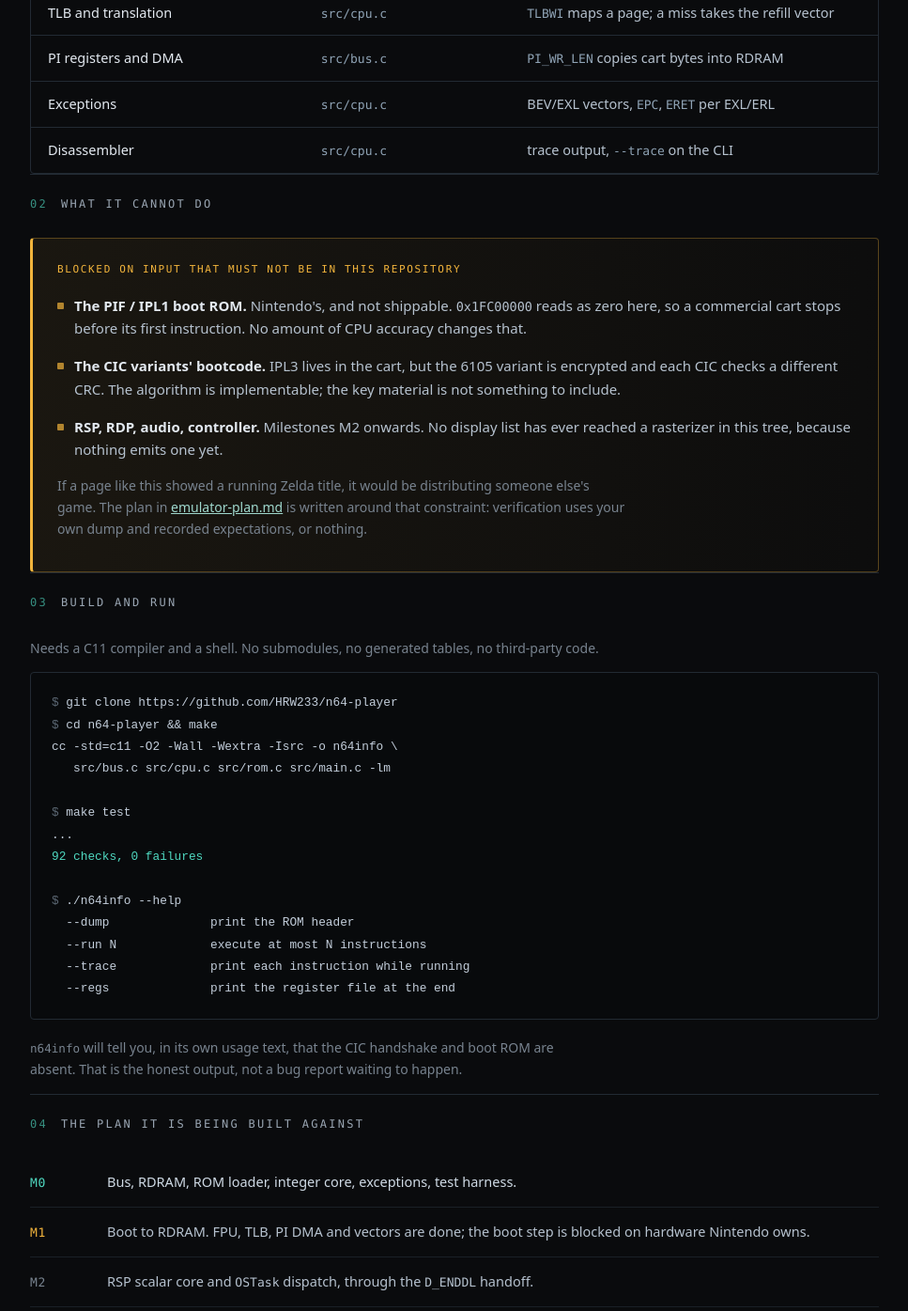
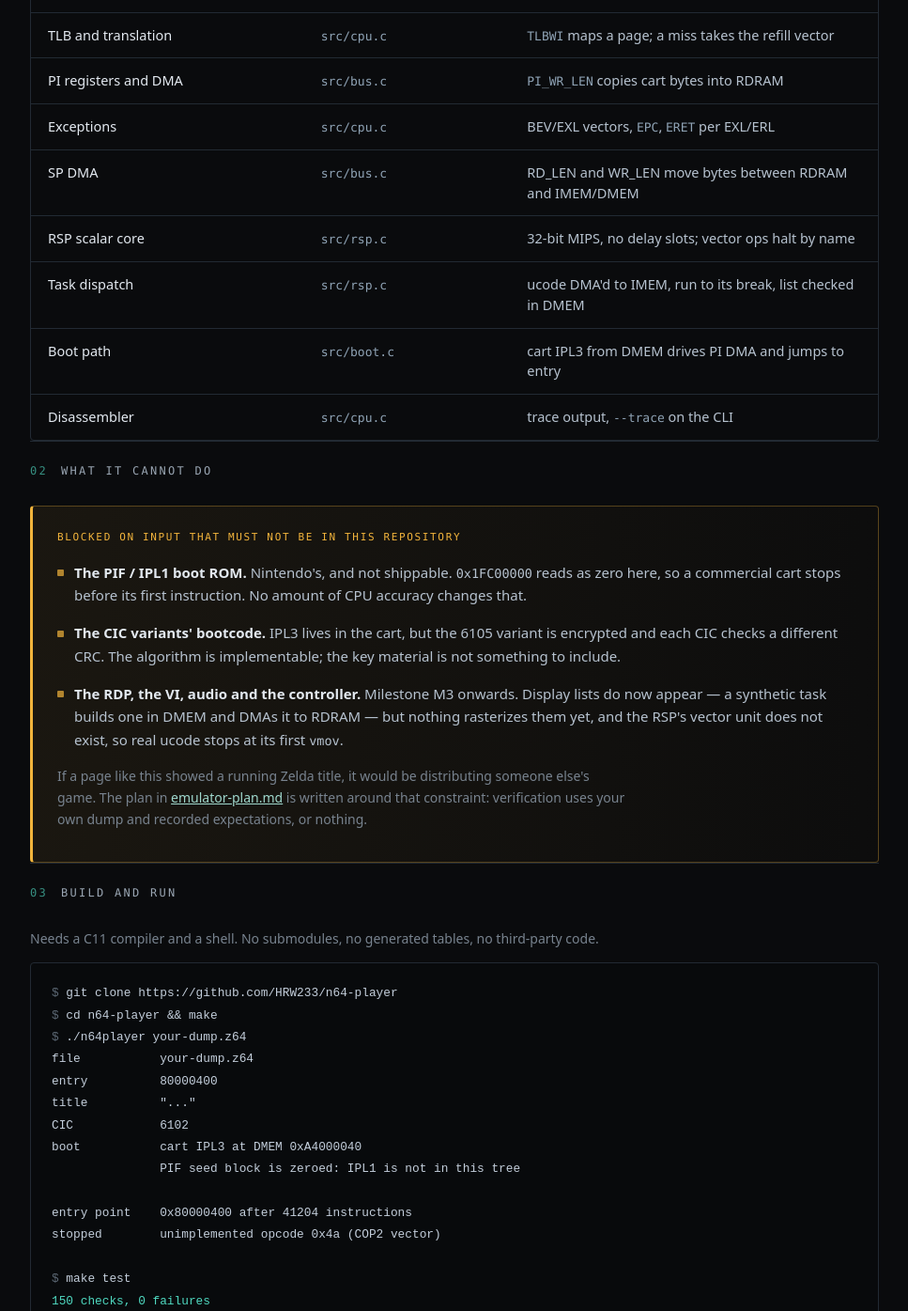
Before and after one commit to HRW233/n64-player, a plain HTML site: page docs/index.html in a window 1280 px wide. Shown: the part 1067-2462 px from the top of the page at 94% size, without its empty margins (156-1123 px from the left). Drawn offline with Linux system fonts and the light colour scheme.

Commit message:
Update the page to 150 checks with RSP, task dispatch and boot rows

```diff
--- a/docs/index.html
+++ b/docs/index.html
@@ -4,7 +4,7 @@
 <meta charset="utf-8">
 <meta name="viewport" content="width=device-width, initial-scale=1">
 <title>n64-player — an N64 emulator core built from its plan</title>
-<meta name="description" content="An N64 emulator core in portable C11: R4300i integer core, COP1 FPU, TLB translation and PI DMA, verified against 92 synthetic instruction-stream checks. Ships no ROM, key or bootcode.">
+<meta name="description" content="An N64 emulator core in portable C11: R4300i integer core, COP1 FPU, TLB translation, PI DMA, the RSP scalar core and OS task dispatch, verified against 150 synthetic instruction-stream checks. Ships no ROM, key or bootcode.">
 <link rel="stylesheet" href="site.css">
 </head>
 <body>
@@ -18,9 +18,9 @@
     <h1>n64<span class="slash">/</span>player</h1>
     <p class="lede">
       An N64 emulator started from a written milestone plan instead of a blank
-      <span class="mono">cpu.c</span>. The integer core, FPU, TLB and PI DMA are
-      in and measured. It cannot boot your cartridge yet, and this page says so
-      instead of showing a screenshot.
+      <span class="mono">cpu.c</span>. The integer core, FPU, TLB, PI DMA, the
+      RSP scalar core and task dispatch are in and measured. No frame has been
+      rasterized yet, and this page says so instead of showing a screenshot.
     </p>
     <p class="links">
       <a href="https://github.com/HRW233/n64-player">source on GitHub</a>
@@ -31,14 +31,15 @@
 
 <section class="wrap status" aria-label="Build status">
   <div class="figures">
-    <p class="figure"><span class="n" id="checks">92</span><span class="l">checks</span></p>
+    <p class="figure"><span class="n" id="checks">150</span><span class="l">checks</span></p>
     <p class="figure"><span class="n ok" id="fails">0</span><span class="l">failures</span></p>
-    <p class="figure"><span class="n">M1</span><span class="l">current milestone</span></p>
+    <p class="figure"><span class="n">M2</span><span class="l">current milestone</span></p>
   </div>
   <p class="caveat">
     Those numbers come from <span class="mono">make test</span> on a build with
-    <span class="mono">-Wall -Wextra</span> clean. Every check drives the CPU with
-    a hand-encoded instruction stream. None of them use a cartridge.
+    <span class="mono">-Wall -Wextra</span> clean: 92 CPU/FPU/TLB checks, 36 for
+    SP DMA, the RSP and task dispatch, and 22 for the boot path, which is driven
+    by a synthetic cartridge built inside the test itself.
   </p>
 </section>
 
@@ -86,6 +87,26 @@
       <span role="cell">BEV/EXL vectors, <span class="mono">EPC</span>, <span class="mono">ERET</span> per EXL/ERL</span>
     </div>
     <div class="row" role="row">
+      <span role="cell" class="unit">SP DMA</span>
+      <span role="cell" class="mono">src/bus.c</span>
+      <span role="cell">RD_LEN and WR_LEN move bytes between RDRAM and IMEM/DMEM</span>
+    </div>
+    <div class="row" role="row">
+      <span role="cell" class="unit">RSP scalar core</span>
+      <span role="cell" class="mono">src/rsp.c</span>
+      <span role="cell">32-bit MIPS, no delay slots; vector ops halt by name</span>
+    </div>
+    <div class="row" role="row">
+      <span role="cell" class="unit">Task dispatch</span>
+      <span role="cell" class="mono">src/rsp.c</span>
+      <span role="cell">ucode DMA'd to IMEM, run to its break, list checked in DMEM</span>
+    </div>
+    <div class="row" role="row">
+      <span role="cell" class="unit">Boot path</span>
+      <span role="cell" class="mono">src/boot.c</span>
+      <span role="cell">cart IPL3 from DMEM drives PI DMA and jumps to entry</span>
+    </div>
+    <div class="row" role="row">
       <span role="cell" class="unit">Disassembler</span>
       <span role="cell" class="mono">src/cpu.c</span>
       <span role="cell">trace output, <span class="mono">--trace</span> on the CLI</span>
@@ -110,9 +131,11 @@
         algorithm is implementable; the key material is not something to include.
       </li>
       <li>
-        <strong>RSP, RDP, audio, controller.</strong> Milestones M2 onwards. No
-        display list has ever reached a rasterizer in this tree, because nothing
-        emits one yet.
+        <strong>The RDP, the VI, audio and the controller.</strong> Milestone M3
+        onwards. Display lists do now appear — a synthetic task builds one in
+        DMEM and DMAs it to RDRAM — but nothing rasterizes them yet, and the
+        RSP's vector unit does not exist, so real ucode stops at its first
+        <span class="mono">vmov</span>.
       </li>
     </ul>
     <p class="small">
@@ -133,22 +156,31 @@
   </p>
 <pre class="code"><code><span class="c">$</span> git clone https://github.com/HRW233/n64-player
 <span class="c">$</span> cd n64-player &amp;&amp; make
-cc -std=c11 -O2 -Wall -Wextra -Isrc -o n64info \
-   src/bus.c src/cpu.c src/rom.c src/main.c -lm
+<span class="c">$</span> ./n64player your-dump.z64
+file           your-dump.z64
+entry          80000400
+title          "..."
+CIC            6102
+boot           cart IPL3 at DMEM 0xA4000040
+               PIF seed block is zeroed: IPL1 is not in this tree
+
+entry point    0x80000400 after 41204 instructions
+stopped        unimplemented opcode 0x4a (COP2 vector)
 
 <span class="c">$</span> make test
-...
-<span class="ok">92 checks, 0 failures</span>
+<span class="ok">150 checks, 0 failures</span>
 
-<span class="c">$</span> ./n64info --help
-  --dump              print the ROM header
-  --run N             execute at most N instructions
+<span class="c">$</span> ./n64player --help
+  --dump              print the ROM header and exit
+  --skip-ipl3         start at the entry point instead of running IPL3
+  --run N             execute at most N instructions (default 1000000)
   --trace             print each instruction while running
   --regs              print the register file at the end</code></pre>
   <p class="small">
-    <span class="mono">n64info</span> will tell you, in its own usage text, that
-    the CIC handshake and boot ROM are absent. That is the honest output, not a
-    bug report waiting to happen.
+    <span class="mono">n64player</span> prints the CIC it identified, the boot
+    path it took, whether the entry point was reached and what stopped it. When
+    it says the seed block is zeroed, that is the missing IPL1 and not a bug
+    report waiting to happen.
   </p>
 </section>
 
@@ -157,7 +189,7 @@ cc -std=c11 -O2 -Wall -Wextra -Isrc -o n64info \
   <ol class="milestones">
     <li class="done"><span class="m">M0</span><span class="d">Bus, RDRAM, ROM loader, integer core, exceptions, test harness.</span></li>
     <li class="part"><span class="m">M1</span><span class="d">Boot to RDRAM. FPU, TLB, PI DMA and vectors are done; the boot step is blocked on hardware Nintendo owns.</span></li>
-    <li><span class="m">M2</span><span class="d">RSP scalar core and <span class="mono">OSTask</span> dispatch, through the <span class="mono">D_ENDDL</span> handoff.</span></li>
+    <li class="done"><span class="m">M2</span><span class="d">RSP scalar core and <span class="mono">OSTask</span> dispatch: ucode DMA'd to IMEM, run to its break, display list checked in DMEM. Vector ops land with the RDP.</span></li>
     <li><span class="m">M3</span><span class="d">RDP rasterizer, texture pipeline, table-driven combine modes, VI scanout, first frame.</span></li>
     <li><span class="m">M4</span><span class="d">Frame-hash regression, versioned save states, determinism.</span></li>
     <li><span class="m">M5</span><span class="d">Block translation cache, RSP fast paths — only after correctness, only with measurements.</span></li>
```
